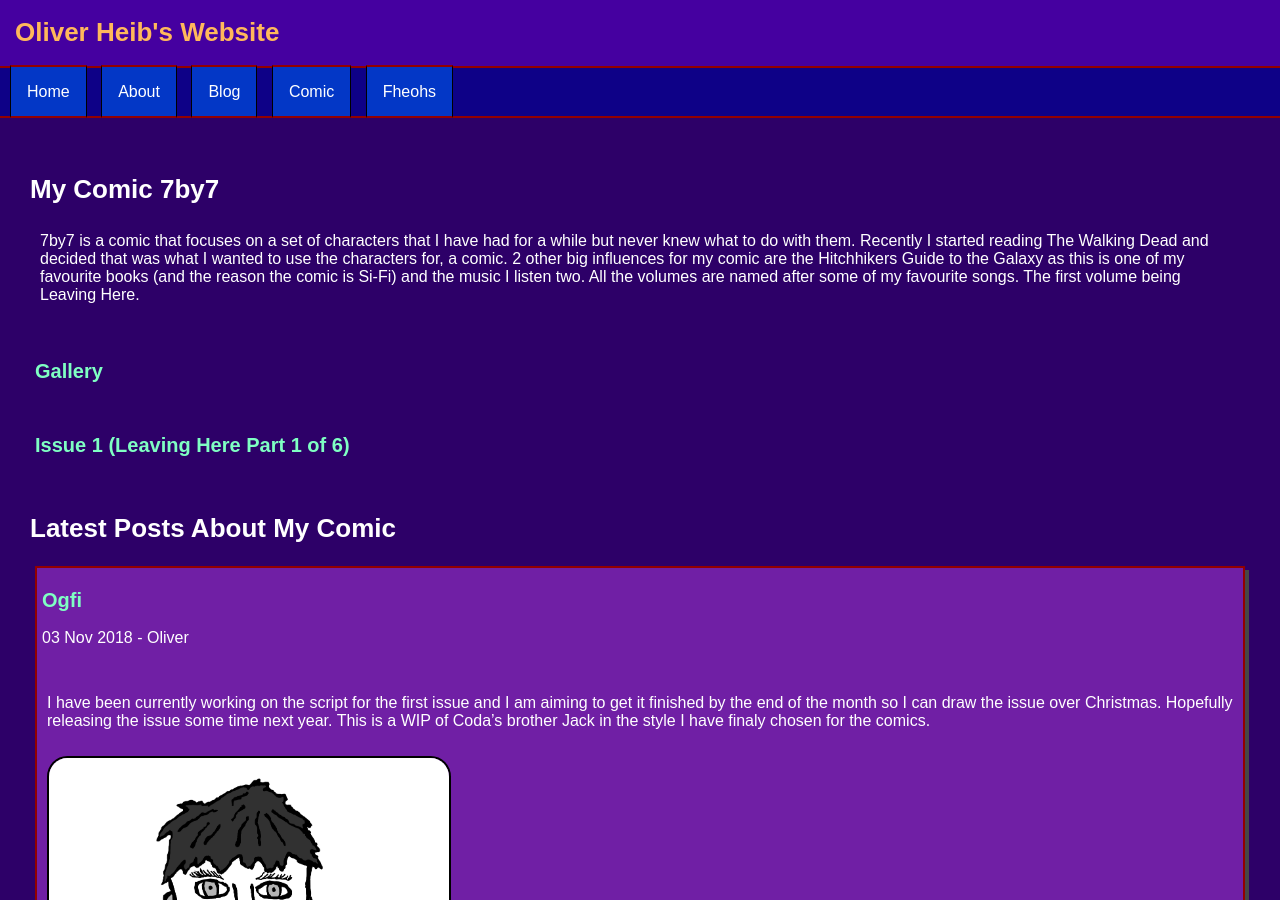
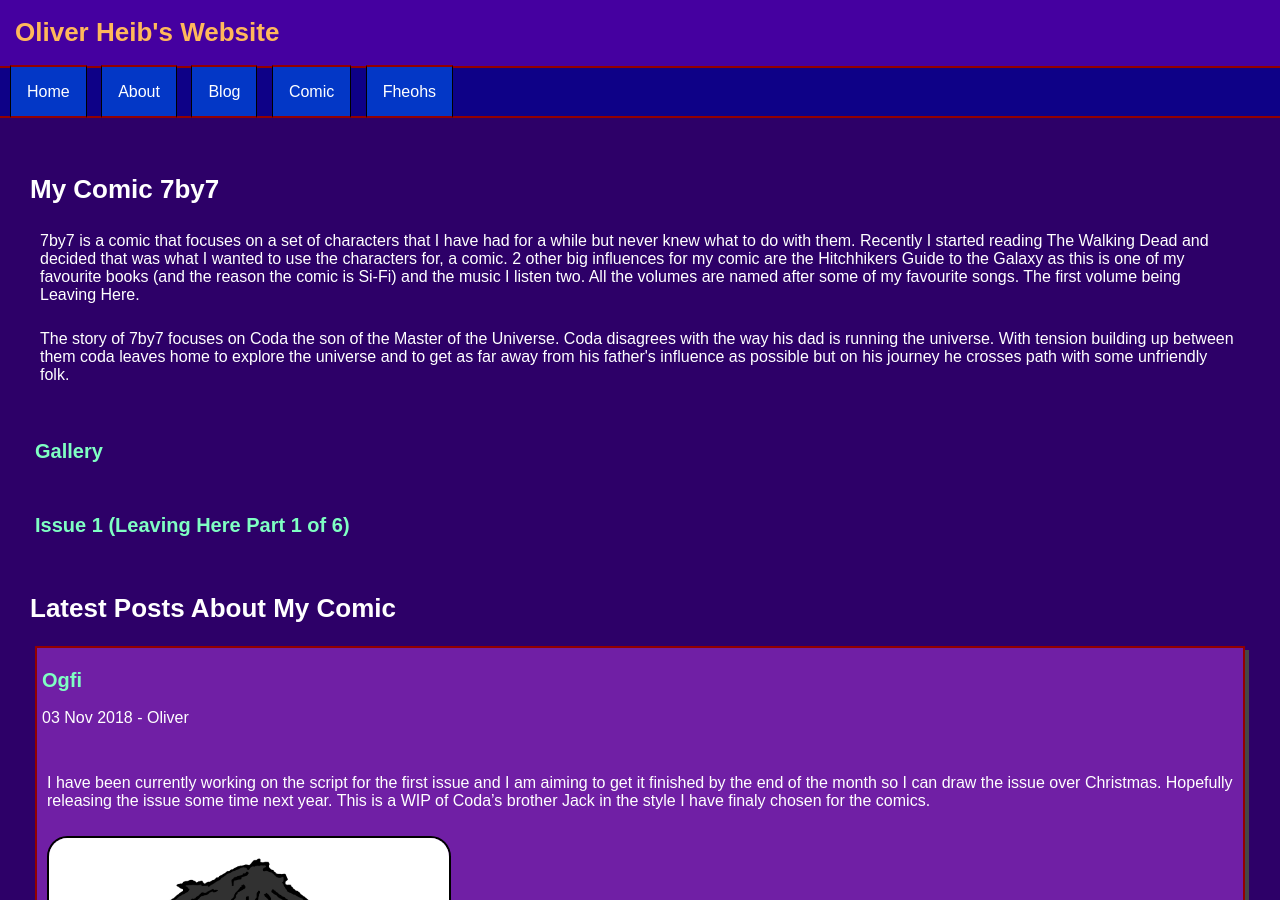
Before and after one commit to OliverHeib/E-PortfolioInJekyll, a Jekyll site: the page built from comic.html, in a window 1280 px wide and 900 px high. Built offline with Jekyll 4.4.1, drawn with Linux system fonts in a browser that asks for light colours; comment, search, counter and statistics services are not loaded.

Commit message:
Update comic.html

```diff
--- a/comic.html
+++ b/comic.html
@@ -4,6 +4,7 @@ title: Comic
 ---
 <h1>My Comic 7by7</h1>
 <p>7by7 is a comic that focuses on a set of characters that I have had for a while but never knew what to do with them. Recently I started reading The Walking Dead and decided that was what I wanted to use the characters for, a comic. 2 other big influences for my comic are the Hitchhikers Guide to the Galaxy as this is one of my favourite books (and the reason the comic is Si-Fi) and the music I listen two. All the volumes are named after some of my favourite songs. The first volume being Leaving Here.</p>
+<p>The story of 7by7 focuses on Coda the son of the Master of the Universe. Coda disagrees with the way his dad is running the universe. With tension building up between them coda leaves home to explore the universe and to get as far away from his father's influence as possible but on his journey he crosses path with some unfriendly folk.</p>
 
 <br>
 <h2><a href="/E-PortfolioInJekyll/comic/7by7/gallery">Gallery</a></h2>
```
